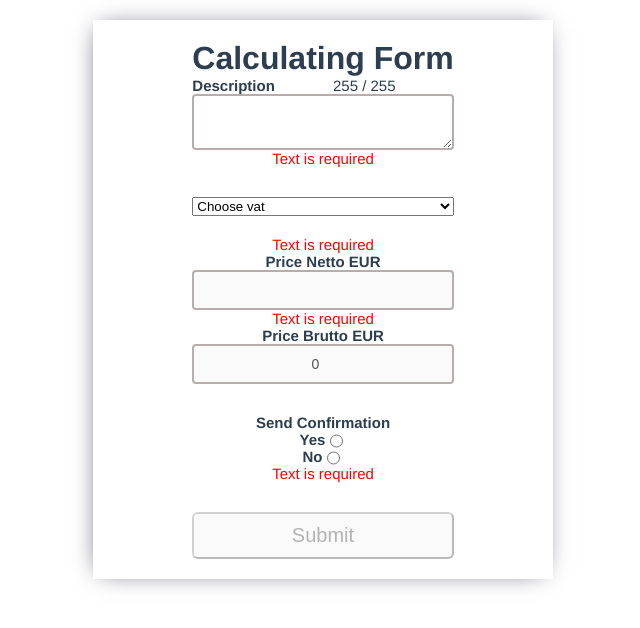
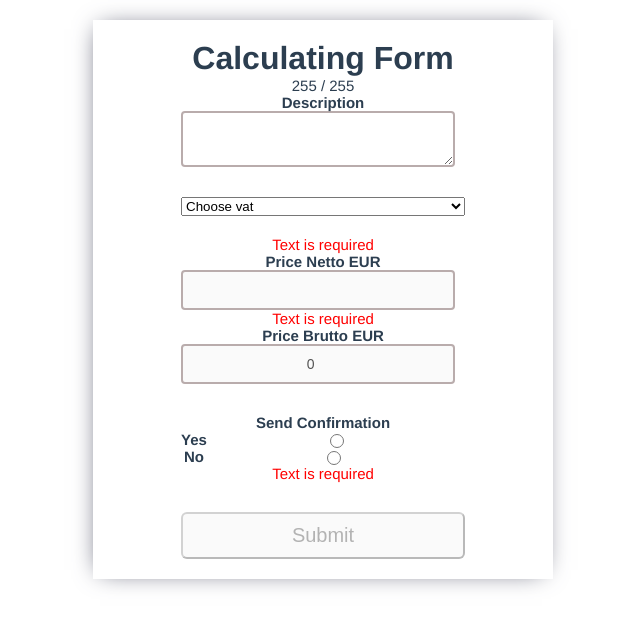
Before and after one commit to Datureli/recruitmentTask, a Vue app: page / in a window 1280 px wide. Shown: the top 628 px of the page, without its empty margins (317-957 px from the left). Built offline with nearby package versions, Linux system fonts and the light colour scheme.

Commit message:
change validation style for vuelidate

```diff
--- a/package.json
+++ b/package.json
@@ -11,9 +11,12 @@
     "@vuelidate/core": "^2.0.0-alpha.32",
     "@vuelidate/validators": "^2.0.0-alpha.25",
     "core-js": "^3.6.5",
-    "vue": "^3.0.0"
+    "vee-validate": "^3.4.14",
+    "vue": "^3.0.0",
+    "vuelidate": "^0.7.7"
   },
   "devDependencies": {
+    "@types/vuelidate": "^0.7.15",
     "@vue/cli-plugin-babel": "~4.5.0",
     "@vue/cli-plugin-eslint": "~4.5.0",
     "@vue/cli-service": "~4.5.0",
--- a/src/App.vue
+++ b/src/App.vue
@@ -4,16 +4,22 @@
       <h1>Calculating Form</h1>
       <div class="form-group">
         <div class="radioButton">
-          <label for="Description">Description</label>
           <p>
             {{ form.descriptionMaxLength - form.description.length }} /
             {{ form.descriptionMaxLength }}
           </p>
         </div>
 
-        <textarea v-model="form.description" maxlength="255"  > </textarea>
-
-        <p class="errors " v-if="!descriptionValidation">Text is required</p>
+        <label for="Description"
+          >Description
+          <textarea
+            v-model="form.description"
+            @blur="v$.form.description.$touch"
+            maxlength="255"
+          >
+          </textarea>
+          <div class="errors" v-if="v$.form.description.$error">Text is required</div>
+        </label>
         <p class="errors" v-if="!descriptionLengthValidation">
           You can’t enter more than 255 characters
         </p>
@@ -25,6 +31,7 @@
           @change="changeDisable"
           :value="form.vatInput"
           v-model="form.vatInput"
+              @blur="v$.form.vatInput.$touch"
         >
           <option :value="form.vatInput" disabled hidden>Choose vat</option>
           <option
@@ -35,7 +42,8 @@
             {{ option.value + "%" }}
           </option>
         </select>
-                <p class="errors" v-if="!chooseVatValidation">Text is required</p>
+              <div class="errors" v-if="v$.form.vatInput.$error">Text is required</div>
+        <p class="errors" v-if="!chooseVatValidation">Text is required</p>
         <label for="price Netto EUR">Price Netto EUR</label>
         <input
           type="number"
@@ -46,16 +54,15 @@
 
         <label for="price Brutto EUR">Price Brutto EUR</label>
         <input type="number" :value="calculateBrutto" disabled />
-
       </div>
       <div class="form-group">
         <label for="Send confirmation">Send Confirmation</label>
         <div class="displayFlex">
-          <label for="yes" >Yes</label>
+          <label for="yes">Yes</label>
           <input type="radio" name="yesOrNo" v-model="form.radioButton" />
         </div>
         <div class="displayFlex">
-          <label for="no"  >No</label>
+          <label for="no">No</label>
           <input type="radio" name="yesOrNo" v-model="form.radioButton" />
         </div>
         <p v-if="!validateRadioButton" class="errors">Text is required</p>
@@ -66,8 +73,16 @@
 </template>
 
 <script>
+import useVuelidate from "@vuelidate/core";
+import { required } from "@vuelidate/validators";
+
 export default {
   name: "App",
+  setup() {
+    return {
+      v$: useVuelidate(),
+    };
+  },
   data() {
     return {
       options: [
@@ -95,12 +110,31 @@ export default {
       },
     };
   },
+  validations() {
+    return {
+      description2: {
+        required,
+      },
+      form: {
+        description: {
+          required,
+          $autoDirty: true,
+        },
+        vatInput: {
+          required,
+            $autoDirty: true,
+            $lazy: true
+        },
+      },
+    };
+  },
   methods: {
     submitForm() {
-      if (this.validateForm) {
-        return "good";
+      this.$v.form.$touch();
+      if (!this.$v.form.$invalid) {
+        console.log("📝 Form Submitted", this.form);
       } else {
-        return "wrong";
+        console.log("❌ Invalid form");
       }
     },
     changeDisable() {
@@ -127,17 +161,15 @@ export default {
         this.validateRadioButton
       );
     },
+
     validateRadioButton() {
-      return !!this.form.radioButton
+      return !!this.form.radioButton;
     },
     chooseVatValidation() {
-      return !!this.form.vatInput
+      return !!this.form.vatInput;
     },
     nettoPriceValidation() {
-      return !!this.form.nettoPriceInput
-    },
-    descriptionValidation() {
-      return !!this.form.description;
+      return !!this.form.nettoPriceInput;
     },
     descriptionLengthValidation() {
       return this.form.description.length < 255;
@@ -190,6 +222,7 @@ label {
 input,
 textarea,
 option {
+  width: 250px;
   border: 2px solid #b9acac;
   border-radius: 4px;
   text-align: center;
@@ -221,7 +254,7 @@ p {
   justify-content: center;
 }
 input:focus {
-	outline: 0;
-	border-color: #777;
+  outline: 0;
+  border-color: #777;
 }
 </style>
```
Also changed, not shown: 1 other file (tests, documents, lock files or other folders).
